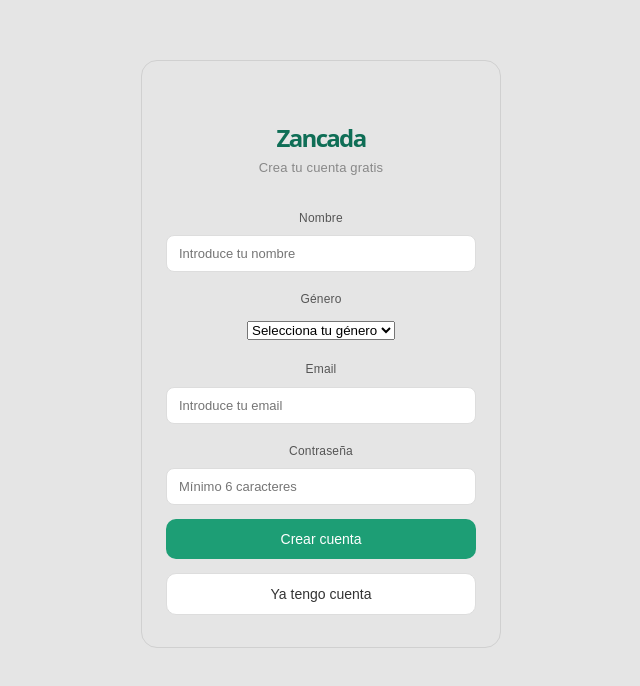
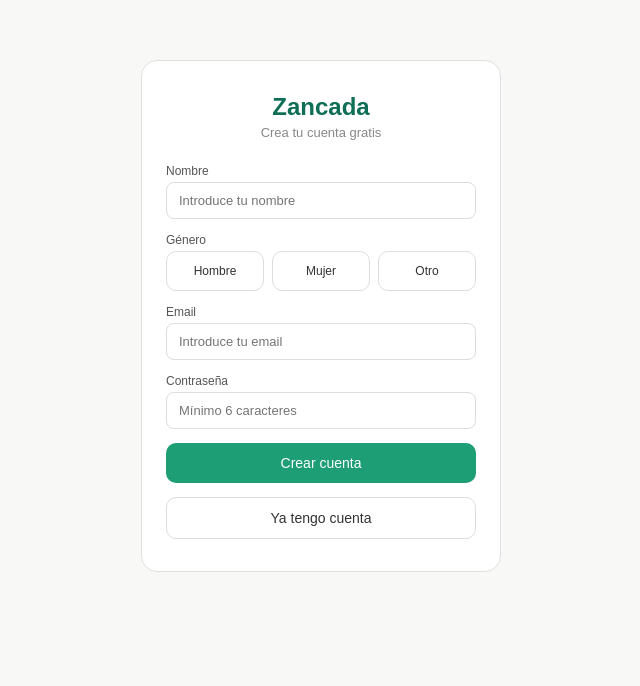
Before and after one commit to Sergiofer1994/Zancada, a React (Vite) app: page /register in a window 1280 px wide. Shown: the top 686 px of the page, without its empty margins (319-959 px from the left). Built offline with nearby package versions, Linux system fonts and the light colour scheme.

Commit message:
style: replace gender dropdown with selectable buttons

```diff
--- a/src/index.css
+++ b/src/index.css
@@ -1,113 +1,14 @@
-:root {
-  --text: #6b6375;
-  --text-h: #08060d;
-  --bg: #fff;
-  --border: #e5e4e7;
-  --code-bg: #f4f3ec;
-  --accent: #aa3bff;
-  --accent-bg: rgba(170, 59, 255, 0.1);
-  --accent-border: rgba(170, 59, 255, 0.5);
-  --social-bg: rgba(244, 243, 236, 0.5);
-  --shadow:
-    rgba(0, 0, 0, 0.1) 0 10px 15px -3px, rgba(0, 0, 0, 0.05) 0 4px 6px -2px;
-
-  --sans: system-ui, 'Segoe UI', Roboto, sans-serif;
-  --heading: system-ui, 'Segoe UI', Roboto, sans-serif;
-  --mono: ui-monospace, Consolas, monospace;
-
-  font: 18px/145% var(--sans);
-  letter-spacing: 0.18px;
-  color-scheme: light dark;
-  color: var(--text);
-  background: var(--bg);
-  font-synthesis: none;
-  text-rendering: optimizeLegibility;
-  -webkit-font-smoothing: antialiased;
-  -moz-osx-font-smoothing: grayscale;
-
-  @media (max-width: 1024px) {
-    font-size: 16px;
-  }
-}
-
-@media (prefers-color-scheme: dark) {
-  :root {
-    --text: #9ca3af;
-    --text-h: #f3f4f6;
-    --bg: #16171d;
-    --border: #2e303a;
-    --code-bg: #1f2028;
-    --accent: #c084fc;
-    --accent-bg: rgba(192, 132, 252, 0.15);
-    --accent-border: rgba(192, 132, 252, 0.5);
-    --social-bg: rgba(47, 48, 58, 0.5);
-    --shadow:
-      rgba(0, 0, 0, 0.4) 0 10px 15px -3px, rgba(0, 0, 0, 0.25) 0 4px 6px -2px;
-  }
-
-  #social .button-icon {
-    filter: invert(1) brightness(2);
-  }
+* {
+  box-sizing: border-box;
 }
 
 body {
   margin: 0;
   background: #e5e5e5;
   font-family: sans-serif;
+  color: #333;
 }
 
-#root {
-  width: 1126px;
-  max-width: 100%;
-  margin: 0 auto;
-  text-align: center;
-  border-inline: 1px solid var(--border);
-  min-height: 100svh;
-  display: flex;
-  flex-direction: column;
-  box-sizing: border-box;
-}
-
-h1,
-h2 {
-  font-family: var(--heading);
-  font-weight: 500;
-  color: var(--text-h);
-}
-
-h1 {
-  font-size: 56px;
-  letter-spacing: -1.68px;
-  margin: 32px 0;
-  @media (max-width: 1024px) {
-    font-size: 36px;
-    margin: 20px 0;
-  }
-}
-h2 {
-  font-size: 24px;
-  line-height: 118%;
-  letter-spacing: -0.24px;
-  margin: 0 0 8px;
-  @media (max-width: 1024px) {
-    font-size: 20px;
-  }
-}
-p {
+h1, h2, h3, h4, h5, h6, p {
   margin: 0;
 }
-
-code,
-.counter {
-  font-family: var(--mono);
-  display: inline-flex;
-  border-radius: 4px;
-  color: var(--text-h);
-}
-
-code {
-  font-size: 15px;
-  line-height: 135%;
-  padding: 4px 8px;
-  background: var(--code-bg);
-}
--- a/src/pages/Login/Login.css
+++ b/src/pages/Login/Login.css
@@ -1,19 +1,24 @@
-.auth-page,
-.auth-page * {
+* {
   box-sizing: border-box;
+  margin: 0;
+  padding: 0;
 }
 
-.auth-page {
+body {
+  background-color: #f8f8f6;
+  font-family: sans-serif;
+}
+
+main {
   max-width: 360px;
   margin: 60px auto;
   padding: 32px 24px;
-  background: #e5e5e5;
+  background: #ffffff;
   border-radius: 16px;
-  border: 1px solid #d0d0d0;
-  font-family: sans-serif;
+  border: 1px solid #e0e0e0;
 }
 
-.auth-page h1 {
+h1 {
   font-size: 24px;
   font-weight: 600;
   color: #0f6e56;
@@ -21,14 +26,14 @@
   margin-bottom: 4px;
 }
 
-.auth-page p {
+p {
   font-size: 13px;
   color: #888;
   text-align: center;
   margin-bottom: 24px;
 }
 
-.auth-page label {
+label {
   display: block;
   font-size: 12px;
   color: #555;
@@ -36,7 +41,7 @@
   margin-top: 14px;
 }
 
-.auth-page input {
+input {
   width: 100%;
   padding: 10px 12px;
   border-radius: 8px;
@@ -46,11 +51,11 @@
   outline: none;
 }
 
-.auth-page input:focus {
+input:focus {
   border-color: #1D9E75;
 }
 
-.auth-page button {
+button {
   width: 100%;
   padding: 12px;
   border-radius: 10px;
@@ -61,23 +66,23 @@
   margin-top: 14px;
 }
 
-.auth-page button[type="submit"] {
+button[type="submit"] {
   background-color: #1D9E75;
   color: #ffffff;
 }
 
-.auth-page button[type="button"] {
+button[type="button"] {
   background-color: #ffffff;
   color: #333;
   border: 1px solid #ddd;
 }
 
-.auth-page button:focus {
+button:focus {
   outline: 3px solid #1D9E75;
   outline-offset: 2px;
 }
 
-.auth-page a {
+a {
   display: block;
   text-align: right;
   font-size: 11px;
@@ -86,18 +91,59 @@
   text-decoration: none;
 }
 
-.auth-page a:hover {
+a:hover {
   text-decoration: underline;
 }
 
-.auth-page a:focus {
+a:focus {
   outline: 2px solid #1D9E75;
   border-radius: 4px;
 }
 
-.auth-page .error {
+.error {
   display: block;
-  color: #d33;
   font-size: 11px;
+  color: #E24B4A;
   margin-top: 4px;
 }
+
+input.error-border {
+  border-color: #E24B4A;
+}
+
+.gender-options {
+  display: flex;
+  gap: 8px;
+  margin-top: 4px;
+}
+
+.gender-button {
+  flex: 1;
+  display: flex;
+  flex-direction: column;
+  align-items: center;
+  gap: 4px;
+  padding: 12px 8px;
+  border: 1px solid #ddd;
+  border-radius: 10px;
+  background: #ffffff;
+  cursor: pointer;
+  font-size: 12px;
+  color: #555;
+  margin-top: 0;
+}
+
+.gender-button .gender-icon {
+  font-size: 22px;
+}
+
+.gender-button.selected {
+  border-color: #1D9E75;
+  background: #E1F5EE;
+  color: #0f6e56;
+}
+
+.gender-button:focus {
+  outline: 2px solid #1D9E75;
+  outline-offset: 2px;
+}
--- a/src/pages/Register/Register.jsx
+++ b/src/pages/Register/Register.jsx
@@ -4,6 +4,7 @@
 
 function Register() {
   const [name, setName] = useState('')
+  const [gender, setGender] = useState('')
   const [email, setEmail] = useState('')
   const [password, setPassword] = useState('')
   const [errors, setErrors] = useState({})
@@ -14,6 +15,10 @@
 
     if (!name) {
       newErrors.name = 'El nombre es obligatorio'
+    }
+
+    if (!gender) {
+      newErrors.gender = 'Selecciona una opción'
     }
 
     if (!email) {
@@ -42,6 +47,7 @@
 
     setErrors({})
     console.log('Nombre:', name)
+    console.log('Género:', gender)
     console.log('Email:', email)
     console.log('Contraseña:', password)
   }
@@ -70,17 +76,47 @@
           </span>
         )}
 
-        <label htmlFor="gender">Género</label>
-        <select
-          id="gender"
-          aria-required="true"
-          aria-describedby="gender-error"
+        <label id="gender-label">Género</label>
+        <div
+          className="gender-options"
+          role="group"
+          aria-labelledby="gender-label"
         >
-          <option value="">Selecciona tu género</option>
-          <option value="male">Hombre</option>
-          <option value="female">Mujer</option>
-          <option value="other">Prefiero no decirlo</option>
-        </select>
+          <button
+            type="button"
+            className={gender === 'male' ? 'gender-button selected' : 'gender-button'}
+            onClick={() => setGender('male')}
+            aria-pressed={gender === 'male'}
+            aria-label="Hombre"
+          >
+            <span>Hombre</span>
+          </button>
+
+          <button
+            type="button"
+            className={gender === 'female' ? 'gender-button selected' : 'gender-button'}
+            onClick={() => setGender('female')}
+            aria-pressed={gender === 'female'}
+            aria-label="Mujer"
+          >
+            <span>Mujer</span>
+          </button>
+
+          <button
+            type="button"
+            className={gender === 'other' ? 'gender-button selected' : 'gender-button'}
+            onClick={() => setGender('other')}
+            aria-pressed={gender === 'other'}
+            aria-label="Prefiero no decirlo"
+          >
+            <span>Otro</span>
+          </button>
+        </div>
+        {errors.gender && (
+          <span id="gender-error" role="alert" className="error">
+            {errors.gender}
+          </span>
+        )}
 
         <label htmlFor="email">Email</label>
         <input
```
